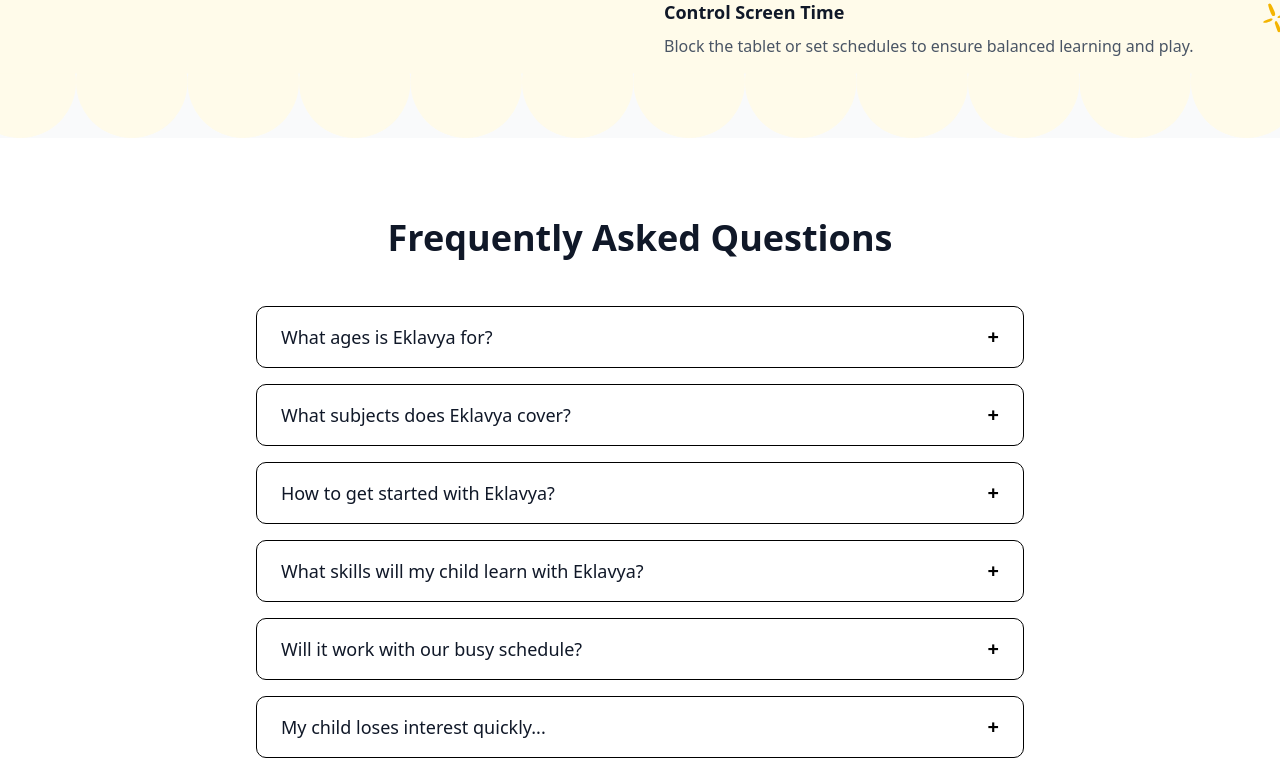
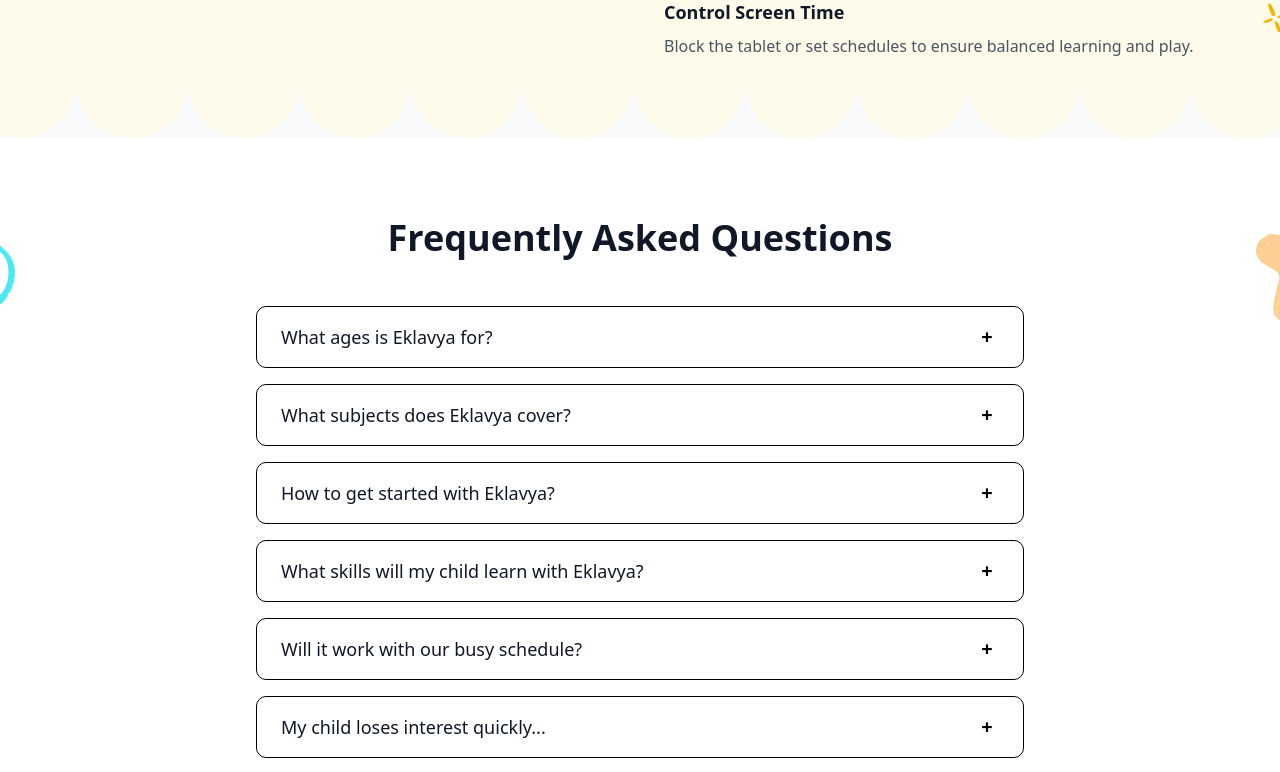
Before and after one commit to keytabdev/ekweb, a Next.js app: page / in a window 1280 px wide. Shown: the part 5980-6752 px from the top of the page. Built offline with nearby package versions, Linux system fonts and the light colour scheme.

Commit message:
FAQ Section

```diff
--- a/src/assets/index.ts
+++ b/src/assets/index.ts
@@ -17,3 +17,5 @@
 export { default as differenceImage } from './difference.svg';
 export { default as tabletsImage } from './tablets.png';
 export { default as tabletBg } from './tablet-bg.svg';
+export { default as blueSwirlImage } from './blue-swirl.svg';
+export { default as yellowBlobImage } from './yellow-blob.svg';
--- a/src/components/FAQSection.tsx
+++ b/src/components/FAQSection.tsx
@@ -1,6 +1,8 @@
 "use client";
 
 import { useState } from "react";
+import Image from "next/image";
+import { blueSwirlImage, yellowBlobImage } from "@/assets";
 
 const FAQItem = ({ question, answer }: { question: string; answer: string }) => {
   const [isOpen, setIsOpen] = useState(false);
@@ -8,17 +10,17 @@
   return (
     <div className="bg-white border border-black rounded-lg">
       <button
-        className="w-full px-6 py-4 text-left flex justify-between items-center hover:bg-gray-50 transition-colors"
+        className="w-full px-4 sm:px-6 py-3 sm:py-4 text-left flex justify-between items-center hover:bg-gray-50 transition-colors touch-manipulation"
         onClick={() => setIsOpen(!isOpen)}
       >
-        <span className="text-lg font-medium text-gray-900">{question}</span>
-        <div className="text-black text-xl font-bold">
+        <span className="text-base sm:text-lg font-medium text-gray-900 pr-4">{question}</span>
+        <div className="text-black text-xl font-bold flex-shrink-0 min-w-[24px] flex items-center justify-center">
           {isOpen ? "−" : "+"}
         </div>
       </button>
       {isOpen && (
-        <div className="px-6 pb-4">
-          <p className="text-gray-600">{answer}</p>
+        <div className="px-4 sm:px-6 pb-3 sm:pb-4">
+          <p className="text-sm sm:text-base text-gray-600 leading-relaxed">{answer}</p>
         </div>
       )}
     </div>
@@ -27,13 +29,35 @@
 
 export default function FAQSection() {
   return (
-    <section className="py-20 bg-white">
-      <div className="container mx-auto px-6">
-        <h2 className="text-4xl font-bold text-gray-900 text-center mb-12">
+    <section className="py-12 sm:py-16 lg:py-20 bg-white relative overflow-hidden">
+      <div className="container mx-auto px-4 sm:px-6 lg:px-8 relative z-10">
+        {/* Blue swirl on left edge - hidden on mobile */}
+        <div className="hidden md:block absolute left-0 top-0" style={{ transform: 'translateX(-80%)' }}>
+          <Image
+            src={blueSwirlImage}
+            alt="Blue swirl decoration"
+            width={80}
+            height={80}
+            className="lg:w-[100px] lg:h-[100px] object-contain opacity-70"
+          />
+        </div>
+
+        {/* Yellow blob on right edge - hidden on mobile */}
+        <div className="hidden md:block absolute right-0 top-0" style={{ transform: 'translateX(80%)' }}>
+          <Image
+            src={yellowBlobImage}
+            alt="Yellow blob decoration"
+            width={96}
+            height={96}
+            className="lg:w-[120px] lg:h-[120px] object-contain opacity-70"
+          />
+        </div>
+
+        <h2 className="text-2xl sm:text-3xl lg:text-4xl font-bold text-gray-900 text-center mb-8 sm:mb-10 lg:mb-12 px-4">
           Frequently Asked Questions
         </h2>
 
-        <div className="max-w-3xl mx-auto space-y-4">
+        <div className="max-w-3xl mx-auto space-y-3 sm:space-y-4">
           <FAQItem
             question="What ages is Eklavya for?"
             answer="Eklavya is designed for children from PreK to 6th grade (ages 3-12). Our content is carefully curated and adapted to match the developmental stages and learning capabilities of each age group."
```
